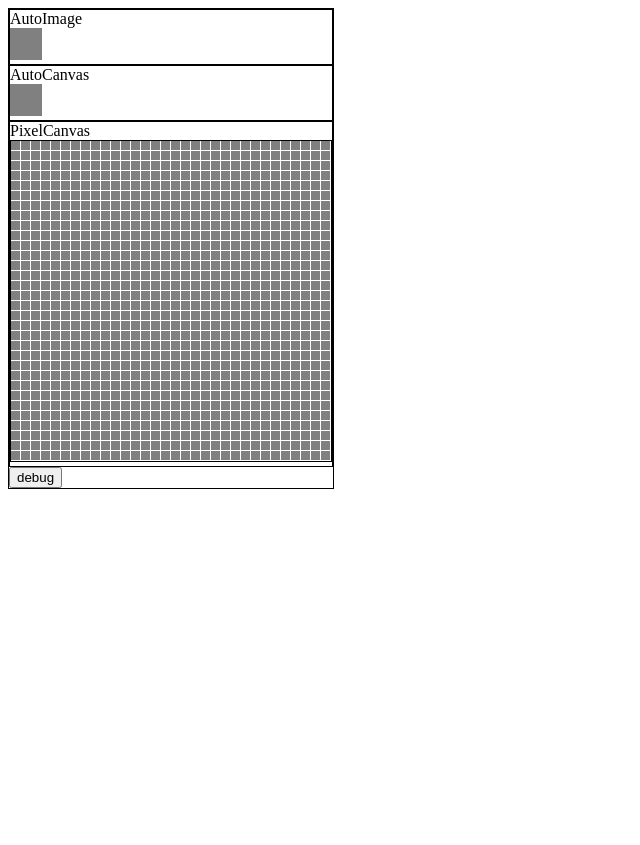
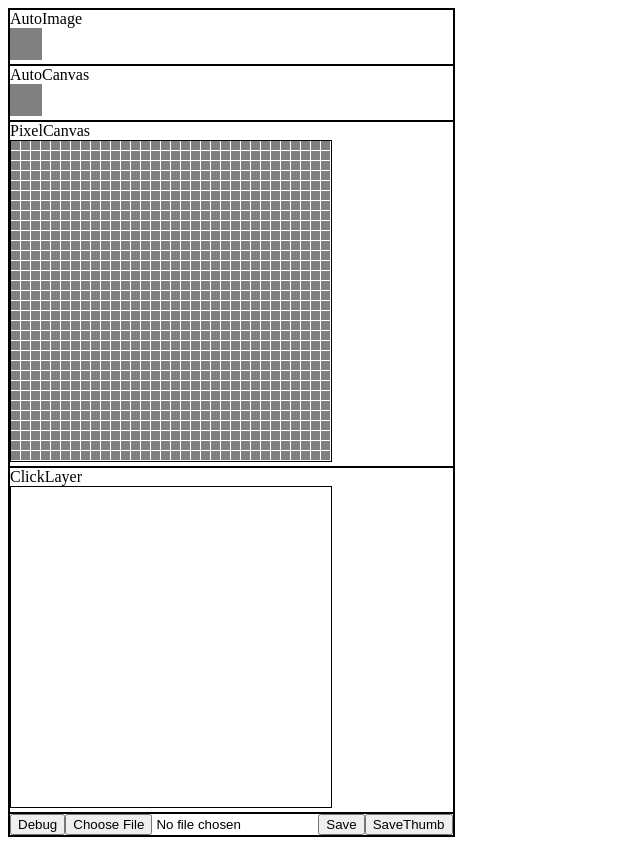
Before and after one commit to cagedev/sprigganjs, a Vue app: page / in a window 1280 px wide. Shown: the whole page, without its empty margins (0-640 px from the left). Before the commit the page ends 800 px from the top, so only its background shows below. Built offline with nearby package versions, Linux system fonts and the light colour scheme.

Commit message:
scaffold ClickLayer component for overlaying

```diff
--- a/src/components/Buttons.vue
+++ b/src/components/ButtonPanel.vue
@@ -1,12 +1,9 @@
 <template>
   <div class="container">
-    <!-- image loading -->
+    <button @click="click_debug">Debug</button>
     <input type="file" id="input" @change="click_loadImage" />
-    <!-- images saving -->
-    <div class="container">
-      <button @click="click_saveImage">Save</button>
-      <button @click="click_saveImageThumb">SaveThumb</button>
-    </div>
+    <button @click="click_saveImage">Save</button>
+    <button @click="click_saveImageThumb">SaveThumb</button>
   </div>
 </template>
 
@@ -15,6 +12,9 @@ export default {
   name: "Buttons",
   props: {},
   methods: {
+    click_debug() {
+      this.$emit('click-debug');
+    },
     click_loadImage() {},
     click_saveImage() {},
     click_saveImageThumb() {},
--- /dev/null
+++ b/src/components/ClickLayer.vue
@@ -0,0 +1,43 @@
+<template>
+  <div class="container">
+    ClickLayer <br />
+    <canvas
+      class="container"
+      :width="this.scale * this.size_x"
+      :height="this.scale * this.size_y"
+      @contextmenu.capture.prevent
+      @mousedown.left="clickPixel($event, 1)"
+      @mousedown.right="clickPixel($event, 0)"
+    />
+  </div>
+</template>
+
+<script>
+export default {
+  name: "ClickLayer",
+  props: {
+    scale: { type: Number, default: 10 },
+    size_x: { type: Number, required: true },
+    size_y: { type: Number, required: true },
+  },
+  methods: {
+    clickPixel(e, mb) {
+      let cx = e.offsetX;
+      let cy = e.offsetY;
+      let rx = Math.floor(cx / this.scale);
+      let ry = Math.floor(cy / this.scale);
+      // this.setPixel(rx, ry, c);
+      // console.log("setPixel(" + rx + "," + ry + "," + c + ")");
+      this.$emit('clicked-pixel', rx, ry, mb);
+    },
+  },
+  // mounted() {
+  //   let range = (n) => Array.from(Array(n).keys());
+  //   for (let i in range(this.size_x)) {
+  //     for (let j in range(this.size_y)) {
+  //       this.setPixel(i, j, this.bgColor);
+  //     }
+  //   }
+  // },
+};
+</script>
--- a/src/components/PixelCanvas.vue
+++ b/src/components/PixelCanvas.vue
@@ -8,12 +8,8 @@
       @contextmenu.capture.prevent
       ref="pixelcanvas"
     />
-    <!-- @input="setFgColor($event.payload[0])" -->
   </div>
 </template>
-
-<!-- @mousedown.left="paint($event, fgColor)"
-      @mousedown.right="paint($event, bgColor)" -->
 
 <script>
 export default {
@@ -23,37 +19,27 @@ export default {
     spacing: { type: Number, default: 1 },
     size_x: { type: Number, required: true },
     size_y: { type: Number, required: true },
-    fgColor: {
-      type: String,
-      default: "red",
-    },
-    bgColor: {
-      type: String,
-      default: "black",
-    },
-    load_mask: Boolean,
+    // fgColor: {
+    //   type: String,
+    //   default: "red",
+    // },
+    // bgColor: {
+    //   type: String,
+    //   default: "black",
+    // },
+    // load_mask: Boolean,
     pixels: { type: Array, required: true },
   },
   watch: {
     pixels: {
-      handler: function() {
-        console.log(this.pixels.length);
+      handler: function () {
         this.drawData();
       },
     },
   },
   methods: {
-    // paint(e, c) {
-    //   let cx = e.offsetX;
-    //   let cy = e.offsetY;
-    //   let rx = Math.floor(cx / this.scale);
-    //   let ry = Math.floor(cy / this.scale);
-    //   // this.setPixel(rx, ry, c);
-    //   // console.log("setPixel(" + rx + "," + ry + "," + c + ")");
-    //   this.drawPixel(rx, ry, c);
-    // },
     drawData() {
-      console.log("drawData() for " + this.pixels);
+      // console.log("drawData() for " + this.pixels);
       for (let j = 0; j < this.size_y; j++) {
         for (let i = 0; i < this.size_x; i++) {
           let pindex = (j * this.size_x + i) * 4;
--- a/src/components/SprigganPanel.vue
+++ b/src/components/SprigganPanel.vue
@@ -8,7 +8,13 @@
       :size_y="height"
       :pixels="pixels"
     />
-    <button @click="debug">debug</button>
+    <ClickLayer
+      :scale="10"
+      :size_x="width"
+      :size_y="height"
+      @clicked-pixel="handleClickedPixel"
+    />
+    <ButtonPanel @click-debug="debug" />
   </div>
 </template>
 
@@ -16,6 +22,8 @@
 import AutoImage from "./AutoImage.vue";
 import AutoCanvas from "./AutoCanvas.vue";
 import PixelCanvas from "./PixelCanvas.vue";
+import ClickLayer from "./ClickLayer.vue";
+import ButtonPanel from "./ButtonPanel.vue";
 
 export default {
   name: "SprigganPanel",
@@ -23,6 +31,8 @@ export default {
     AutoImage,
     AutoCanvas,
     PixelCanvas,
+    ClickLayer,
+    ButtonPanel,
   },
   props: {
     width: { type: Number, required: true },
@@ -32,6 +42,10 @@ export default {
     return {
       pixels: [],
       dbg_index: 0,
+      fgColor: [0, 0, 255, 255],
+      bgColor: [255, 128, 0, 255],
+      // fgColor: "rgb(0, 0, 255)",
+      // bgColor: "#FF8000",
     };
   },
   computed: {
@@ -70,6 +84,11 @@ export default {
       this.$set(this.pixels, (this.width * y + x) * 4 + 2, b);
       this.$set(this.pixels, (this.width * y + x) * 4 + 3, a);
     },
+    handleClickedPixel: function (x, y, mb) {
+      let colors = [this.bgColor, this.fgColor];
+      this.setpixel(x, y, ...colors[mb]);
+      // console.log("x:", x, " y:", y, " c:", ...colors[mb]);
+    },
 
     // make the pixel at `index` yellow
     debug: function () {
```
